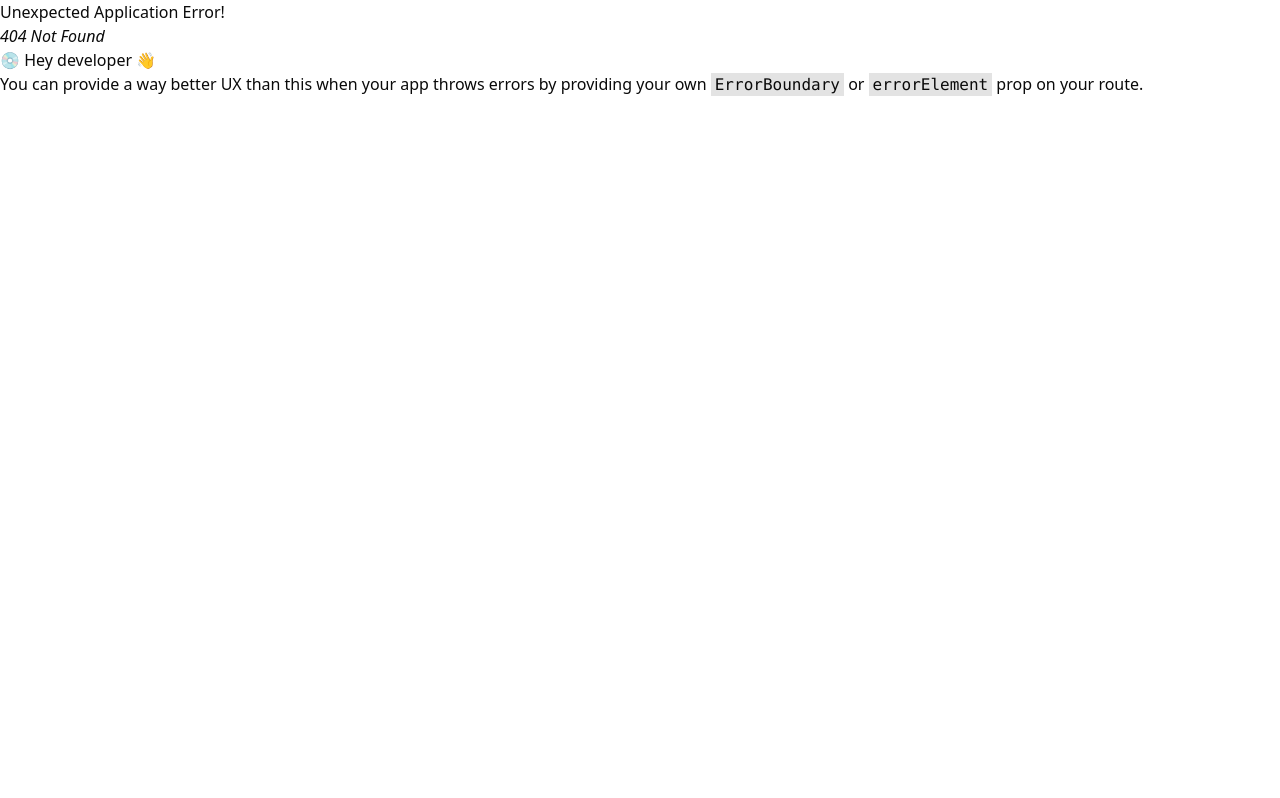
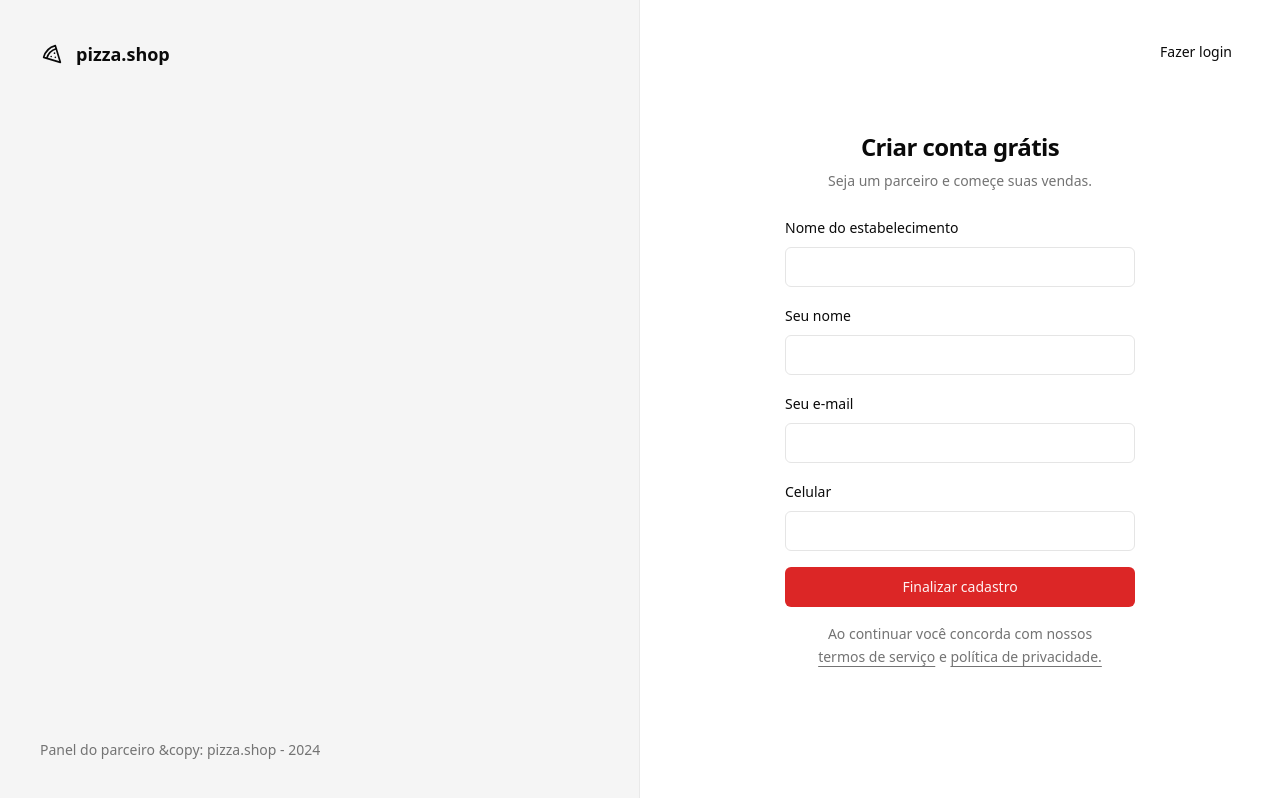
Before and after one commit to izaiasmorais/pizzashop, a React (Vite) app: page /sign-up in a window 1280 px wide. Before the commit this address had no page. Built offline with nearby package versions, Linux system fonts and the light colour scheme.

Commit message:
chore: create sign up page

```diff
--- a/src/pages/_layouts/auth.tsx
+++ b/src/pages/_layouts/auth.tsx
@@ -17,7 +17,7 @@
         </footer>
       </div>
 
-      <div className="flex flex-col justify-center items-center">
+      <div className="relative flex flex-col items-center justify-center">
         <Outlet />
       </div>
     </div>
--- a/src/pages/auth/sign-in.tsx
+++ b/src/pages/auth/sign-in.tsx
@@ -3,6 +3,7 @@
 import { Label } from "@/components/ui/label";
 import { Helmet } from "react-helmet-async";
 import { useForm } from "react-hook-form";
+import { Link } from "react-router-dom";
 import { toast } from "sonner";
 import { z } from "zod";
 
@@ -38,6 +39,10 @@
     <>
       <Helmet title="Login" />
       <div className="p-8">
+        <Button asChild className="absolute right-8 top-8" variant="ghost">
+          <Link to="/sign-up">Novo estabelecimento</Link>
+        </Button>
+
         <div className="flex w-[350px] flex-col justify-center gap-6">
           <div className="flex flex-col gap-2 text-center">
             <h1 className="text-2xl font-semibold tracking-tight">
--- /dev/null
+++ b/src/pages/auth/sign_up.tsx
@@ -0,0 +1,106 @@
+import { Button } from "@/components/ui/button";
+import { Input } from "@/components/ui/input";
+import { Label } from "@/components/ui/label";
+import { Helmet } from "react-helmet-async";
+import { useForm } from "react-hook-form";
+import { Link, useNavigate } from "react-router-dom";
+import { toast } from "sonner";
+import { z } from "zod";
+
+const signUpForm = z.object({
+  restaurantName: z.string(),
+  managerName: z.string(),
+  phone: z.string(),
+  email: z.string().email(),
+});
+
+type SignUpForm = z.infer<typeof signUpForm>;
+
+export function SignUp() {
+  const navigate = useNavigate();
+
+  const {
+    register,
+    handleSubmit,
+    formState: { isSubmitting },
+  } = useForm<SignUpForm>();
+
+  async function handleSignUp(data: SignUpForm) {
+    try {
+      await new Promise((resolve) => setTimeout(resolve, 2000));
+
+      toast.success("Restaurante cadastrado com sucesso!", {
+        action: {
+          label: "Login",
+          onClick: () => navigate("/sign-in"),
+        },
+      });
+    } catch {
+      toast.error("Erro ao cadastrar restaurante!");
+    }
+  }
+
+  return (
+    <>
+      <Helmet title="Cadastro" />
+      <div className="p-8">
+        <Button asChild className="absolute right-8 top-8" variant="ghost">
+          <Link to="/sign-in">Fazer login</Link>
+        </Button>
+
+        <div className="flex w-[350px] flex-col justify-center gap-6">
+          <div className="flex flex-col gap-2 text-center">
+            <h1 className="text-2xl font-semibold tracking-tight">
+              Criar conta grátis
+            </h1>
+            <span className="text-sm text-muted-foreground">
+              Seja um parceiro e começe suas vendas.
+            </span>
+          </div>
+
+          <form className="space-y-4" onSubmit={handleSubmit(handleSignUp)}>
+            <div className="space-y-2">
+              <Label htmlFor="restaurantName">Nome do estabelecimento</Label>
+              <Input
+                id="restaurantName"
+                type="text"
+                {...register("restaurantName")}
+              />
+            </div>
+
+            <div className="space-y-2">
+              <Label htmlFor="managerName">Seu nome</Label>
+              <Input
+                id="managerName"
+                type="text"
+                {...register("managerName")}
+              />
+            </div>
+
+            <div className="space-y-2">
+              <Label htmlFor="email">Seu e-mail</Label>
+              <Input id="email" type="email" {...register("email")} />
+            </div>
+
+            <div className="space-y-2">
+              <Label htmlFor="phone">Celular</Label>
+              <Input id="phone" type="tel" {...register("phone")} />
+            </div>
+            <Button type="submit" className="w-full" disabled={isSubmitting}>
+              Finalizar cadastro
+            </Button>
+
+            <p className="px-6 text-center text-sm leading-relaxed text-muted-foreground">
+              Ao continuar você concorda com nossos{" "}
+              <a className="underline underline-offset-4">termos de serviço</a>{" "}
+              e{" "}
+              <a className="underline underline-offset-4">
+                política de privacidade.
+              </a>
+            </p>
+          </form>
+        </div>
+      </div>
+    </>
+  );
+}
--- a/src/routes.tsx
+++ b/src/routes.tsx
@@ -3,6 +3,7 @@
 import { SignIn } from "./pages/auth/sign-in";
 import { AppLayout } from "./pages/_layouts/app";
 import { AuthLayout } from "./pages/_layouts/auth";
+import { SignUp } from "./pages/auth/sign_up";
 
 export const router = createBrowserRouter([
   {
@@ -13,6 +14,9 @@
   {
     path: "/",
     element: <AuthLayout />,
-    children: [{ path: "/sign-in", element: <SignIn /> }],
+    children: [
+      { path: "/sign-in", element: <SignIn /> },
+      { path: "/sign-up", element: <SignUp /> },
+    ],
   },
 ]);
```
